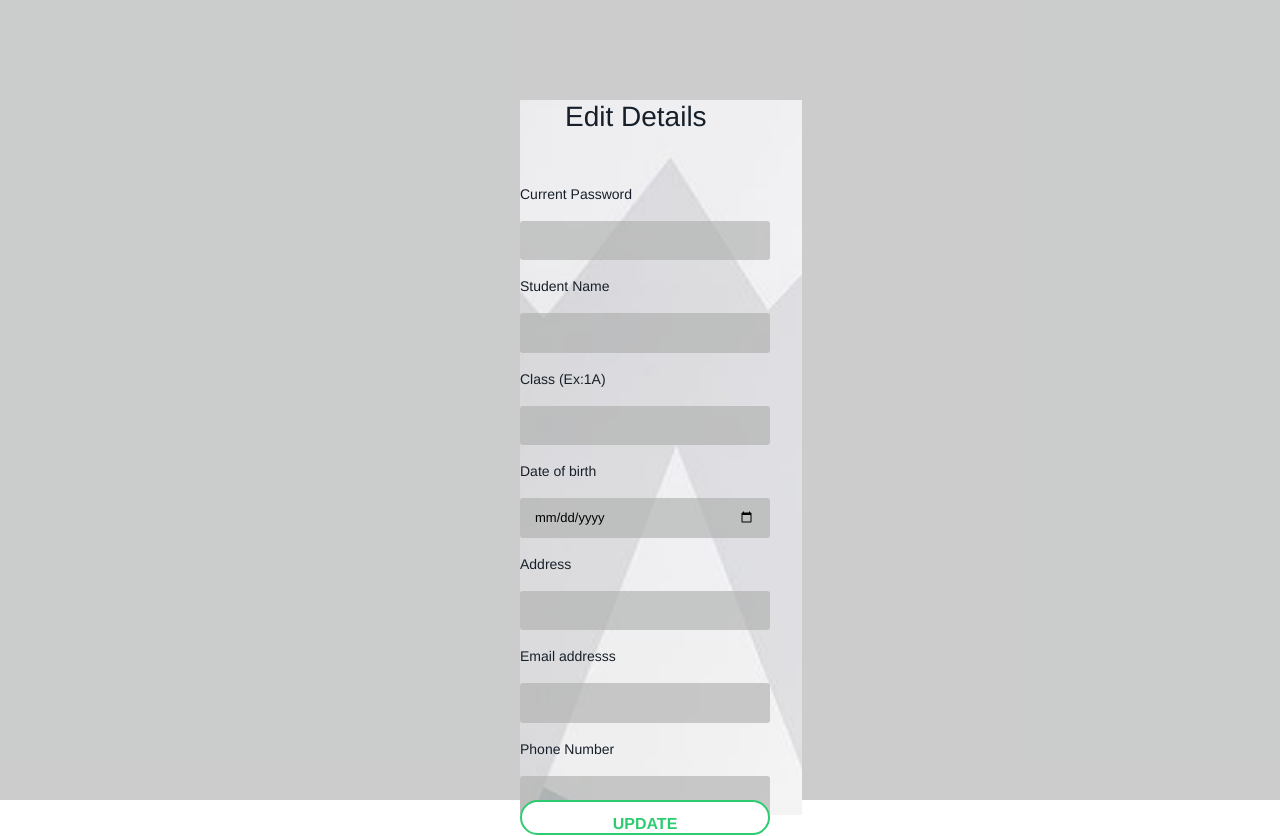
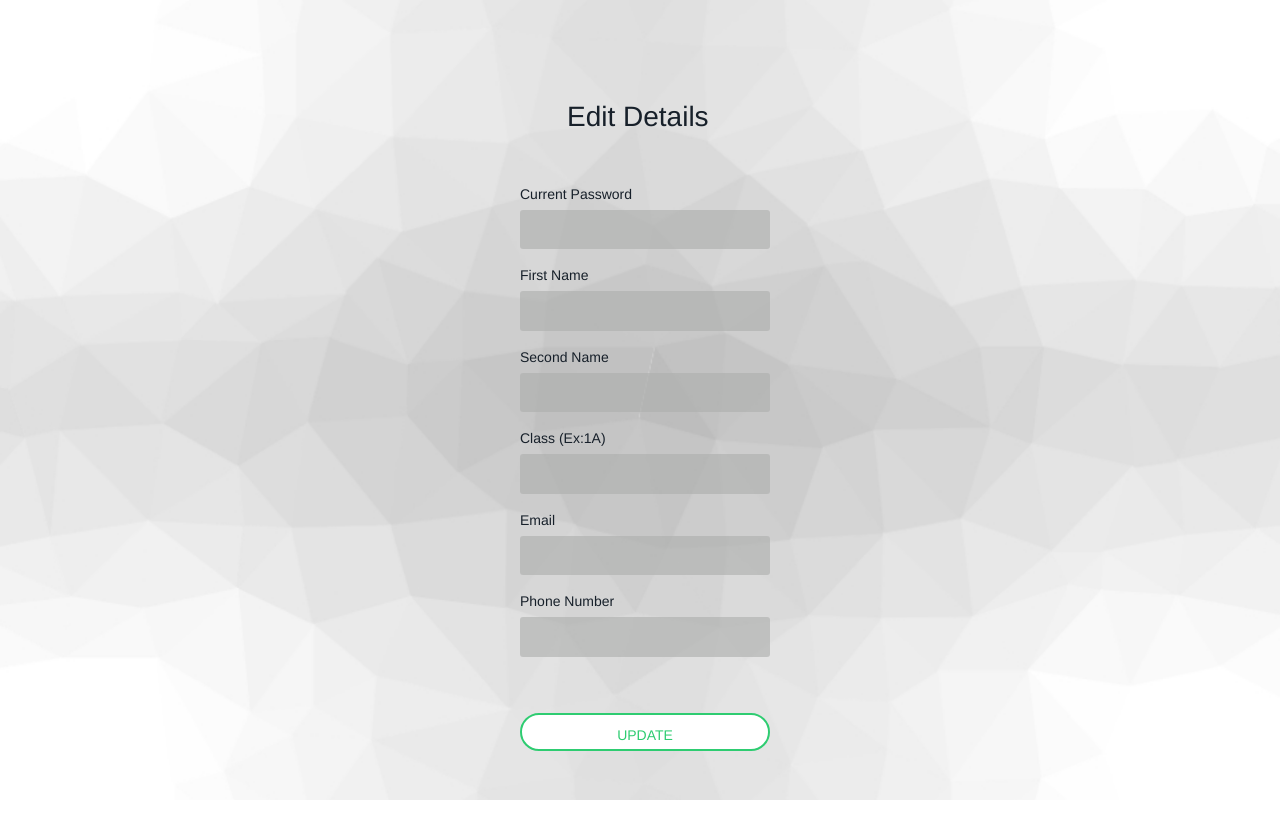
Before and after one commit to knimalaka/Student-Safety-System, a React (Create React App) app: page /components/UserSettings/ProfileSettings in a window 1280 px wide. After the commit the page ends 800 px from the top, so only its background shows below. Built offline with nearby package versions, Linux system fonts and the light colour scheme; a web font is replaced by a local one.

Commit message:
Fixed errors

```diff
--- a/src/components/AdminHome.js
+++ b/src/components/AdminHome.js
@@ -25,7 +25,7 @@ function AdminHome(){
     <Grid container spacing={2}>
       <Grid item xl={4} lg={4} md={6} sm={12} xs={12}>
         <h2>Mark Attendance Here</h2>
-        <QrReader
+        <QrReader className="QrReader"
         delay={300}
         onError={handleErrorWebCam}
         onScan={handleScanWebCam}
--- a/src/components/SignupForm.js
+++ b/src/components/SignupForm.js
@@ -80,7 +80,7 @@ console.log(errors);
                     <p>
                         <label className="label">{input.label}</label>
 
-                    <div className="form-inner">
+                    <div >
                         <input
                         name={input.name}
                         className="input"
--- a/src/components/UserSettings/ProfileSettings.js
+++ b/src/components/UserSettings/ProfileSettings.js
@@ -3,7 +3,6 @@ import { useForm } from 'react-hook-form';
 import { yupResolver } from '@hookform/resolvers/yup';
 import * as yup from 'yup';
 import 'react-phone-number-input/style.css';
-import PhoneInput from 'react-phone-number-input';
 
 const schema = yup.object().shape({
   student_Name: yup.string().required(),
@@ -21,34 +20,29 @@ function ProfileSettings(){
             type: "password",
           },
           {
-              label:"Student Name",
-              name: "student_Name",
+              label:"First Name",
+              name: "first_Name",
               type: "text",
           },
+          {
+            label: 'Second Name',
+            name: 'second_name',
+            type: "text",
+            },
           {
               label: 'Class (Ex:1A)',
               name: 'class',
               type: "text",
           },
           {
-              label: 'Date of birth',
-              name: 'date of birth',
-              type: "date",
-          },
-          {
-              label: 'Address',
-              name: 'address',
-              type: "text",
-          },
-          {
-              label: 'Email addresss',
-              name: 'email address',
+              label: 'Email',
+              name: 'email',
               type: "email",
           },
           {
               label: 'Phone Number',
               name: 'phone Number',
-              type: PhoneInput,
+              type: "text",
           }
 
       ],
@@ -63,28 +57,25 @@ const {register, handleSubmit,errors} = useForm({
 
     return(
 
-      <div className="UserSignupForm">
-
-        <form  onSubmit={handleSubmit(onSubmit)}>
+      <div className="ProfileSettings">
+        <formp  onSubmit={handleSubmit(onSubmit)}>
         <div className="form-inner">
           <div className="profileSettingsh2">
           <h2>Edit Details</h2>
           </div>
               {content.inputs.map((input, key) => {
                   return(
-                  <div key={key}>
+                  <div className="form-group" key={key}>
                       <p>
                           <label className="label">{input.label}</label>
-                      </p>
-                      <p>
-                      <div className="form-group">
 
-                          <input
+                      <div >
+                        <input
                           name={input.name}
                           className="input"
                           type={input.type}
                           {...register(input.label)}
-                          />
+                        />
                       </div>
                       </p>
                     </div>
@@ -96,7 +87,7 @@ const {register, handleSubmit,errors} = useForm({
               </button>
               </div>
           </div>
-          </form>
+          </formp>
 
           </div>
       );
--- a/src/styles/AdminHome.css
+++ b/src/styles/AdminHome.css
@@ -8,3 +8,8 @@
     position: relative;
     position: absolute;
    }
+
+.QrReader{
+       transform: translate(100%,20%);
+       margin-left: 30px;
+   }
--- a/src/styles/ProfileSettings.css
+++ b/src/styles/ProfileSettings.css
@@ -17,7 +17,17 @@
     justify-content: center;
     display: flex;
     display: block;
-    margin-left: -40px;
+    margin-left: 40px;
+}
+
+formp .form-inner .form-group input{
+    display: block;
+    width: 100%;
+    padding: 10px 15px;
+    background-color:  #adafaea2;
+    border-radius: 3px;
+    transition: 0.4s;
+    font-size: 13px;
 }
 
 .profileSettingsBtn button{
@@ -29,13 +39,13 @@
     background-position: 0%;
     transition: 0.4s;
     color: #2ECC71;
-    font-weight: 700;
+    font-weight: 500;
+    font-size: 14px;
     cursor: pointer;
-    position: absolute;
-    top: 700px;
+    margin-top: 40px;
     left: 0px;
     width: 250px;
-    height: 35px;
+    height: 38px;
     border-radius: 25px;
     border: solid;
     border-width: 2px;
--- a/src/styles/SecuritySettings.css
+++ b/src/styles/SecuritySettings.css
@@ -6,8 +6,7 @@
     height: 100%;
     display: block;
     position: relative;
-   }
-
+}
 
 formp{
     background: url(../Images/Background.jpg) no-repeat center fixed;
@@ -24,8 +23,6 @@ formp{
     position: relative;
     top: 100px;
 }
-
-
 
 formp .form-inner h2{
     color: #17202A;
@@ -94,6 +91,7 @@ formp .form-inner input[type="submitPassword"]{
     transition: 0.4s;
     color: #CB4335 ;
     font-weight: 500;
+    font-size: 14px;
     cursor: pointer;
     margin-top: 30px;
     left: 0px;
```
